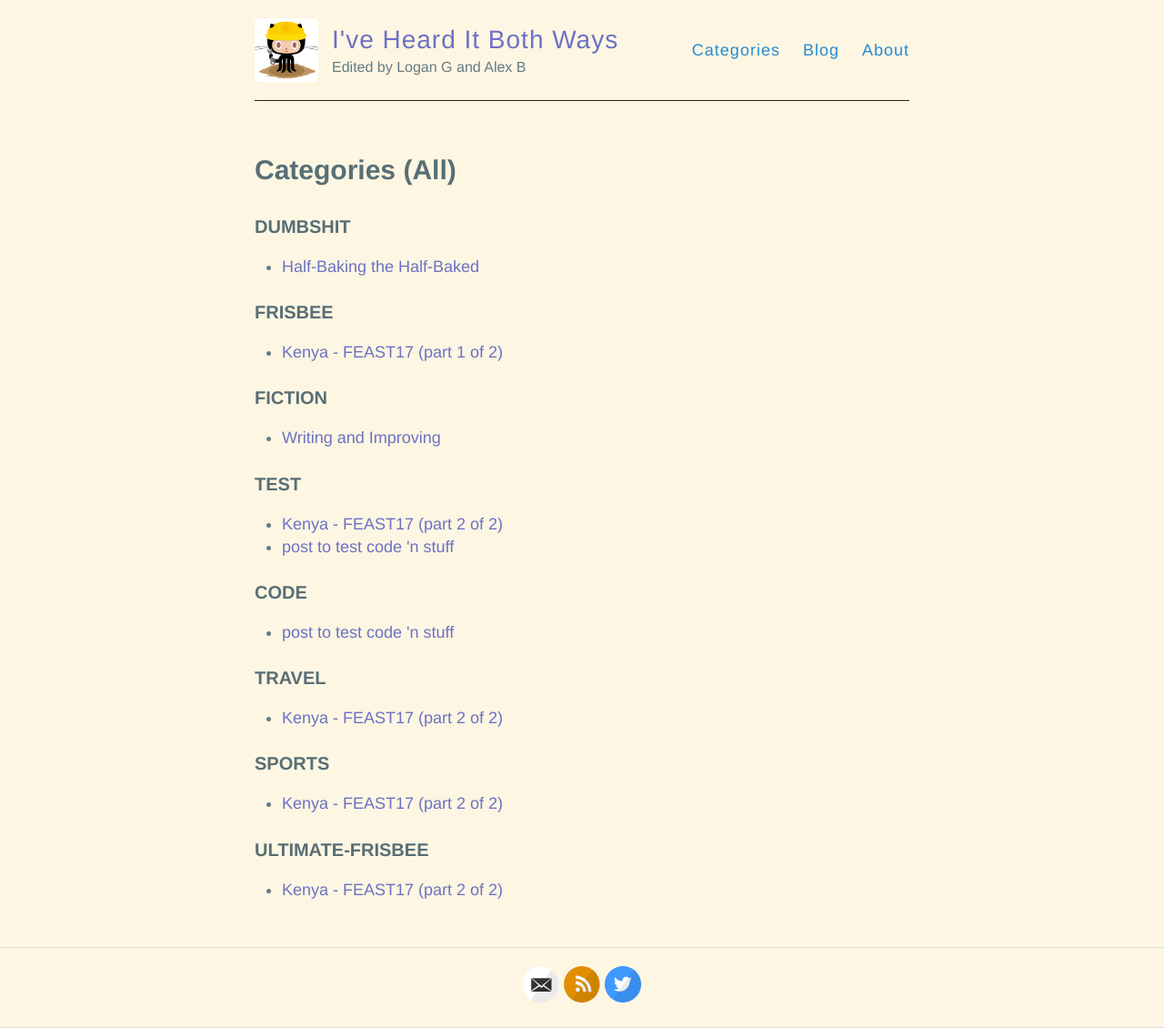
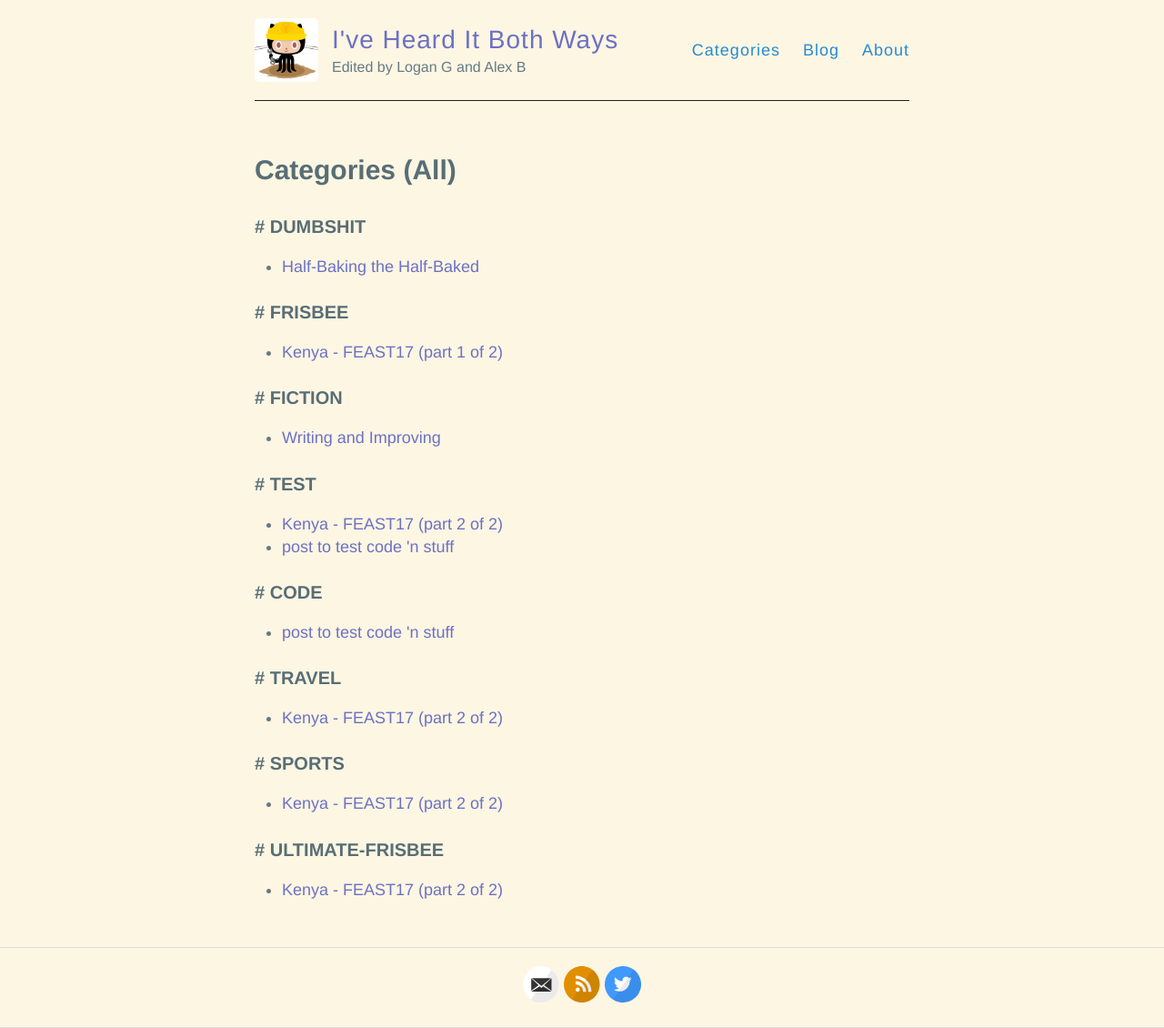
Before and after one commit to hencefarthing/hencefarthing.github.io, a Jekyll site: the page built from categories.md, in a window 1280 px wide. Shown: the whole page at 91% size. Built offline with Jekyll 4.4.1, drawn with Linux system fonts in a browser that asks for light colours.

Commit message:
new format

```diff
--- a/_layouts/categories-layout.html
+++ b/_layouts/categories-layout.html
@@ -8,15 +8,14 @@ layout: page
     {% capture category_name %}{{ category | first }}{% endcapture %}
     <div class="category-group" id="#{{ category_name | slugify }}">
         <h3 class="category-head">
-            <a name="{{ site.baseurl }}/categories/{{ category_name }}">{{ category_name | upcase }}</a>
+            <a name="{{ site.baseurl }}/categories/{{ category_name }}">#</a>
+            {{ category_name | upcase }}
         </h3>
 
         <ul>
             {% for post in site.categories[category_name] %}
             <li class="post-item">
-                <!-- <h4> -->
-                    <a href="{{ site.baseurl }}{{ post.url }}">{{ post.title }}</a>
-                <!-- </h4> -->
+                <a href="{{ site.baseurl }}{{ post.url }}">{{ post.title }}</a>
             </li>
             {% endfor %}
         </ul>
```
